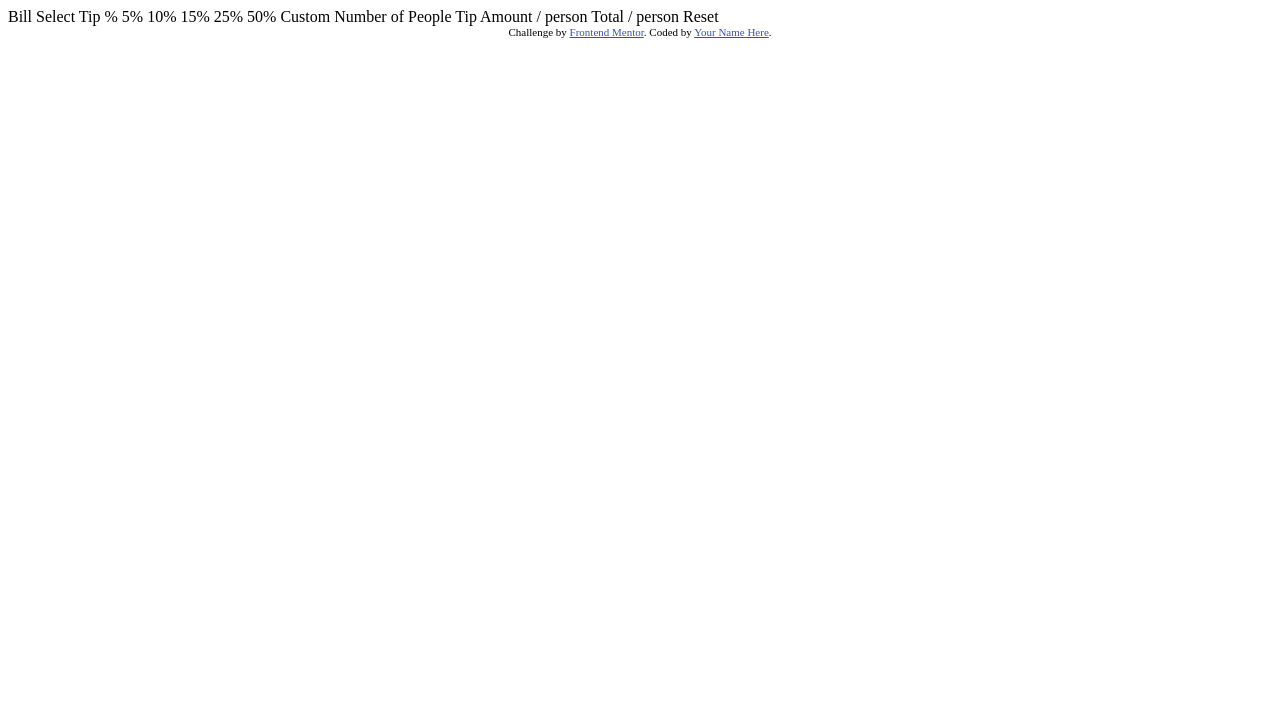
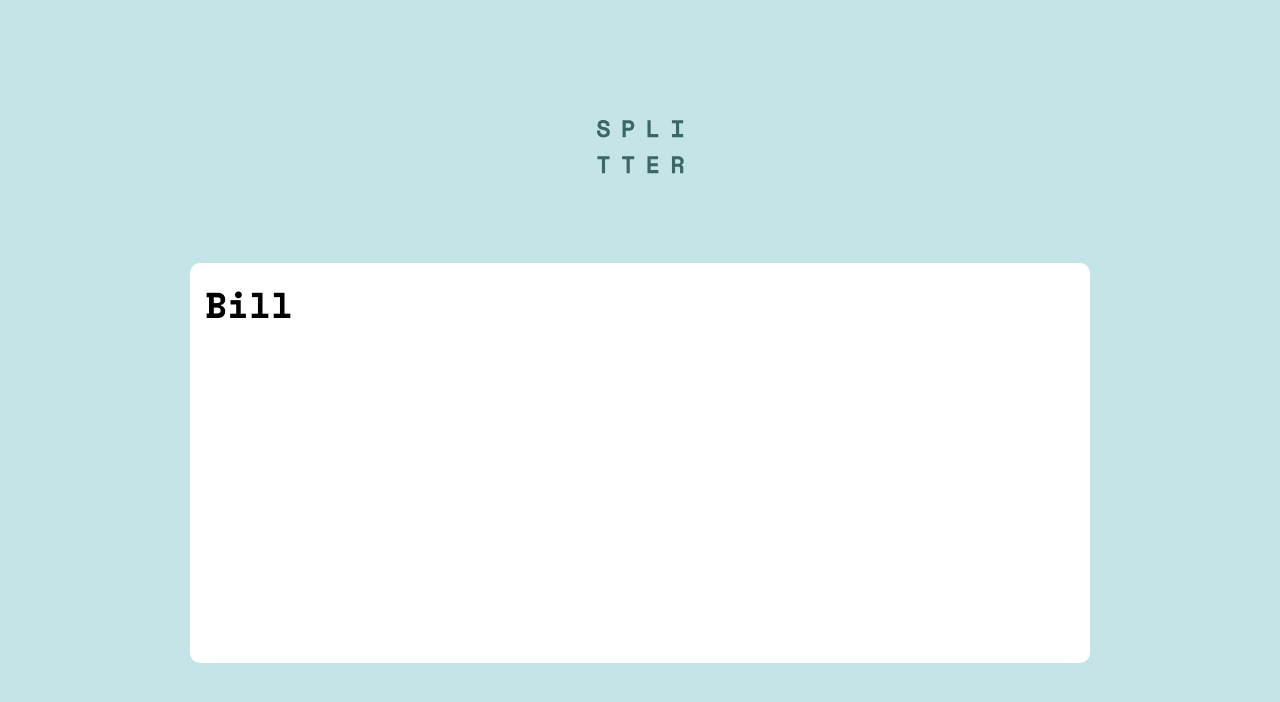
Before and after one commit to GrahamKirwan/spli-tter, a plain HTML site: page index.html in a window 1280 px wide. Drawn offline with nearby package versions, Linux system fonts and the light colour scheme.

Commit message:
project setup

```diff
--- a/index.html
+++ b/index.html
@@ -4,19 +4,33 @@
   <meta charset="UTF-8">
   <meta name="viewport" content="width=device-width, initial-scale=1.0"> <!-- displays site properly based on user's device -->
 
+  <link href="https://fonts.googleapis.com/css2?family=Space+Mono:wght@400;500;700&display=swap" rel="stylesheet">
+
   <link rel="icon" type="image/png" sizes="32x32" href="./images/favicon-32x32.png">
+  <link rel="stylesheet" href="main.css">
 
   <title>Frontend Mentor | Tip calculator app</title>
 
-  <!-- Feel free to remove these styles or customise in your own stylesheet 👍 -->
-  <style>
-    .attribution { font-size: 11px; text-align: center; }
-    .attribution a { color: hsl(228, 45%, 44%); }
-  </style>
 </head>
 <body>
 
-  Bill
+  <div class="container">
+    <div class="logo">
+      <img src="images/logo.svg" alt="Logo">
+    </div>
+    <div class="calculator">
+      <div class="calculator-left">
+        <h2>Bill</h2>
+        <input type="text">
+      </div>
+      <div class="calculator-right">
+
+      </div>
+    </div>
+  </div>
+
+
+  <!-- Bill
 
   Select Tip %
   5%
@@ -35,10 +49,7 @@
   / person
 
   Reset
+   -->
 
-  <div class="attribution">
-    Challenge by <a href="https://www.frontendmentor.io?ref=challenge" target="_blank">Frontend Mentor</a>.
-    Coded by <a href="#">Your Name Here</a>.
-  </div>
 </body>
 </html>
--- /dev/null
+++ b/main.css
@@ -0,0 +1,43 @@
+* {
+    border: 0;
+    padding: 0;
+    margin: 0;
+    box-sizing: border-box;
+}
+
+:root {
+    --Strong-cyan: hsl(172, 67%, 45%);
+    --Very-dark-cyan: hsl(183, 100%, 15%);
+    --Dark-grayish-cyan: hsl(186, 14%, 43%);
+    --Dark-grayish-cyan: hsl(184, 14%, 56%);
+    --Light-grayish-cyan: hsl(185, 41%, 84%);
+    --Light-grayish-cyan1: hsl(189, 41%, 97%);
+    --White: hsl(0, 0%, 100%);
+}
+
+body {
+    font-family: 'Space Mono', monospace;
+    font-size: 24px;
+    background-color: var(--Light-grayish-cyan);
+}
+
+.container {
+    width: 900px;
+    margin: 0 auto;
+    display: flex;
+    justify-content: center;
+    flex-wrap: wrap;
+}
+
+.logo {
+    margin-top: 120px;
+    margin-bottom: 80px;
+}
+
+.calculator {
+    width: 100%;
+    height: 400px;
+    background-color: white;
+    border-radius: 10px;
+    padding: 15px;
+}
```
